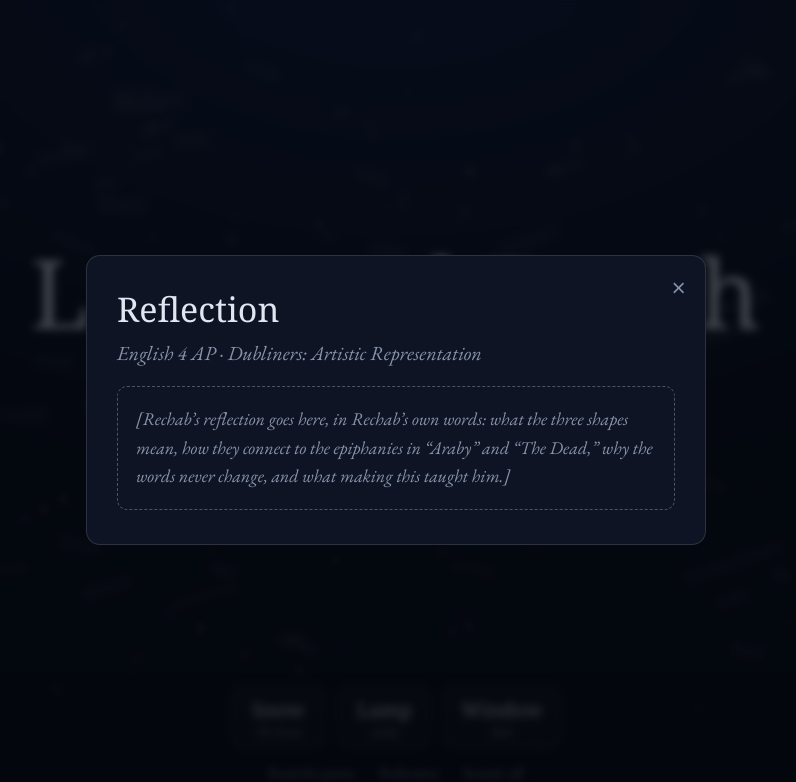
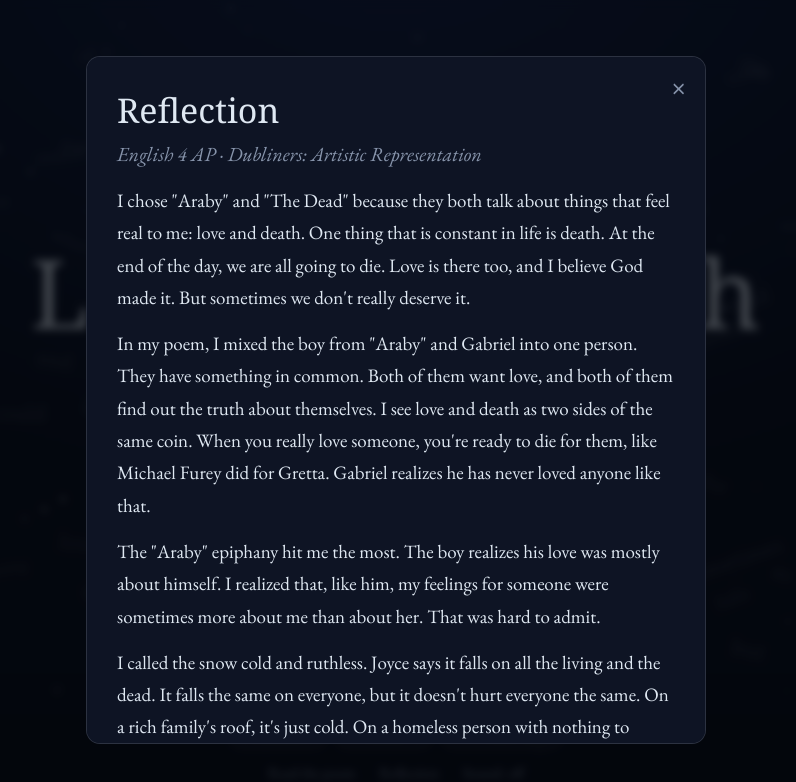
Before and after one commit to Menfis23/love-and-death, a plain HTML site: page index.html in a window 1280 px wide. Both pictures are taken after a click on the button "Reflection". Shown: the whole page, without its empty margins (244-1040 px from the left). Drawn offline with nearby package versions, Linux system fonts and the light colour scheme; a web font is replaced by a local one.

Commit message:
Add Rechab's reflection and screenshots

```diff
--- a/index.html
+++ b/index.html
@@ -56,9 +56,12 @@
       <button class="close" data-close aria-label="Close">×</button>
       <h2>Reflection</h2>
       <p class="by">English 4 AP · Dubliners: Artistic Representation</p>
-      <div class="placeholder">
-        [Rechab’s reflection goes here, in Rechab’s own words: what the three shapes mean, how they connect to the
-        epiphanies in “Araby” and “The Dead,” why the words never change, and what making this taught him.]
+      <div class="reflection">
+        <p>I chose "Araby" and "The Dead" because they both talk about things that feel real to me: love and death. One thing that is constant in life is death. At the end of the day, we are all going to die. Love is there too, and I believe God made it. But sometimes we don't really deserve it.</p>
+        <p>In my poem, I mixed the boy from "Araby" and Gabriel into one person. They have something in common. Both of them want love, and both of them find out the truth about themselves. I see love and death as two sides of the same coin. When you really love someone, you're ready to die for them, like Michael Furey did for Gretta. Gabriel realizes he has never loved anyone like that.</p>
+        <p>The "Araby" epiphany hit me the most. The boy realizes his love was mostly about himself. I realized that, like him, my feelings for someone were sometimes more about me than about her. That was hard to admit.</p>
+        <p>I called the snow cold and ruthless. Joyce says it falls on all the living and the dead. It falls the same on everyone, but it doesn't hurt everyone the same. On a rich family's roof, it's just cold. On a homeless person with nothing to protect them, it can kill. Death is equal, but life isn't.</p>
+        <p>That's why my simulation keeps the words the same and only changes the shape. Life might look different for everyone, but the core story is the same. No matter how different your life looks, we are all going to die. Just like Joyce's characters, the shape changes, but the ending doesn't.</p>
       </div>
     </div>
   </section>
--- a/style.css
+++ b/style.css
@@ -73,6 +73,8 @@ body[data-mode="lamp"] .shapes button.on{border-color:var(--lamp)}
 .paper h2{font-family:'IM Fell English',Georgia,serif;font-weight:400;font-size:34px;margin:0}
 .paper #poemText{font-size:20px;line-height:1.75;margin-top:20px}
 .close{position:absolute;top:10px;right:12px;background:none;border:none;font-size:28px;color:var(--dim)}
+.reflection{margin-top:18px;font-size:19px;line-height:1.7}
+.reflection p{margin:0 0 14px}
 .placeholder{margin-top:20px;border:1px dashed rgba(223,232,242,.3);border-radius:10px;padding:18px;color:var(--dim);font-style:italic;font-size:18px;line-height:1.6}
 
 @media (max-width:560px){
```
Also changed, not shown: screenshots/1-title.png (added), screenshots/2-snow-the-dead.png (added), screenshots/4-lamp-araby-dimmed.png (added), screenshots/5-window-both.png (added), screenshots/6-read-the-poem.png (added), screenshots/7-reflection.png (added), 1 other file.
